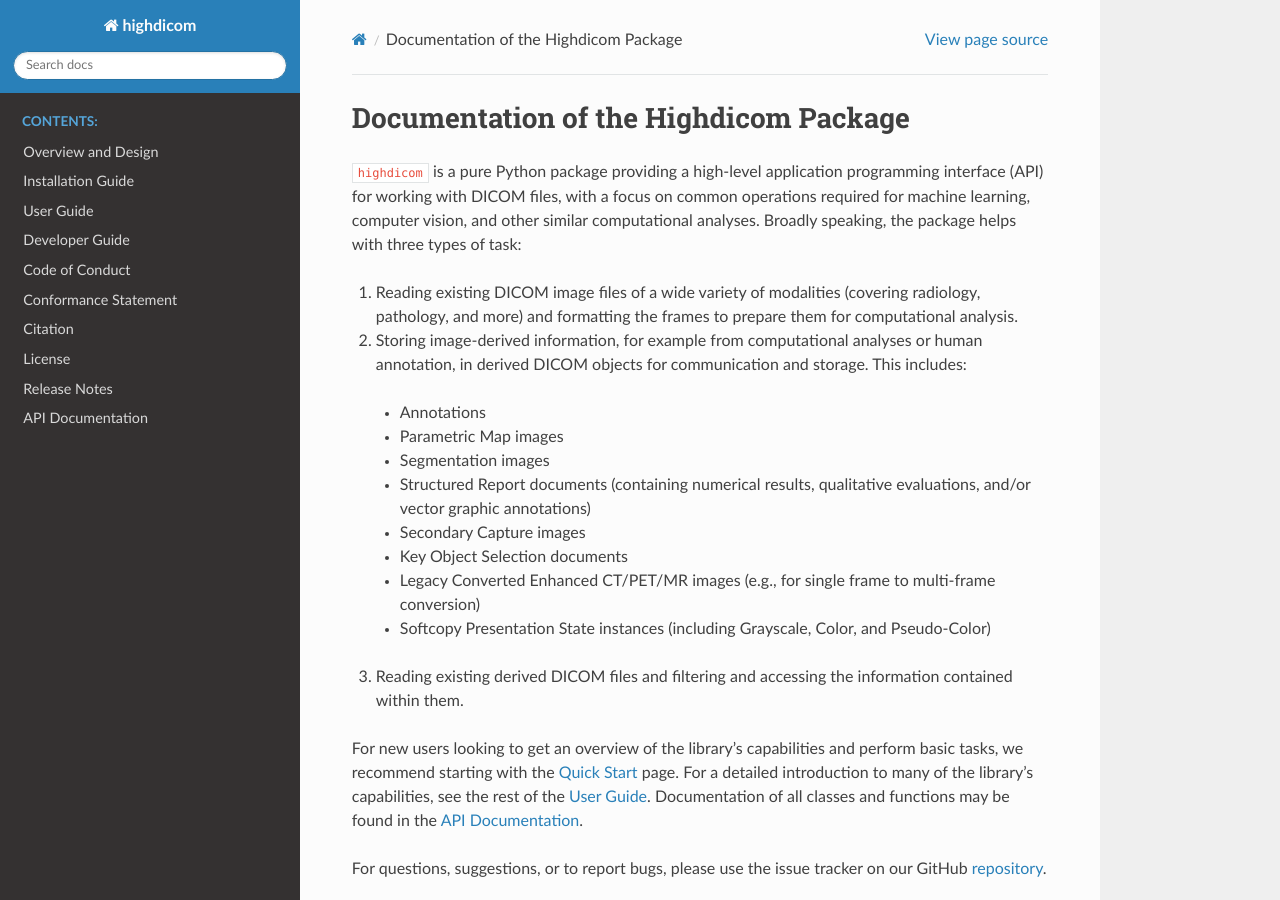
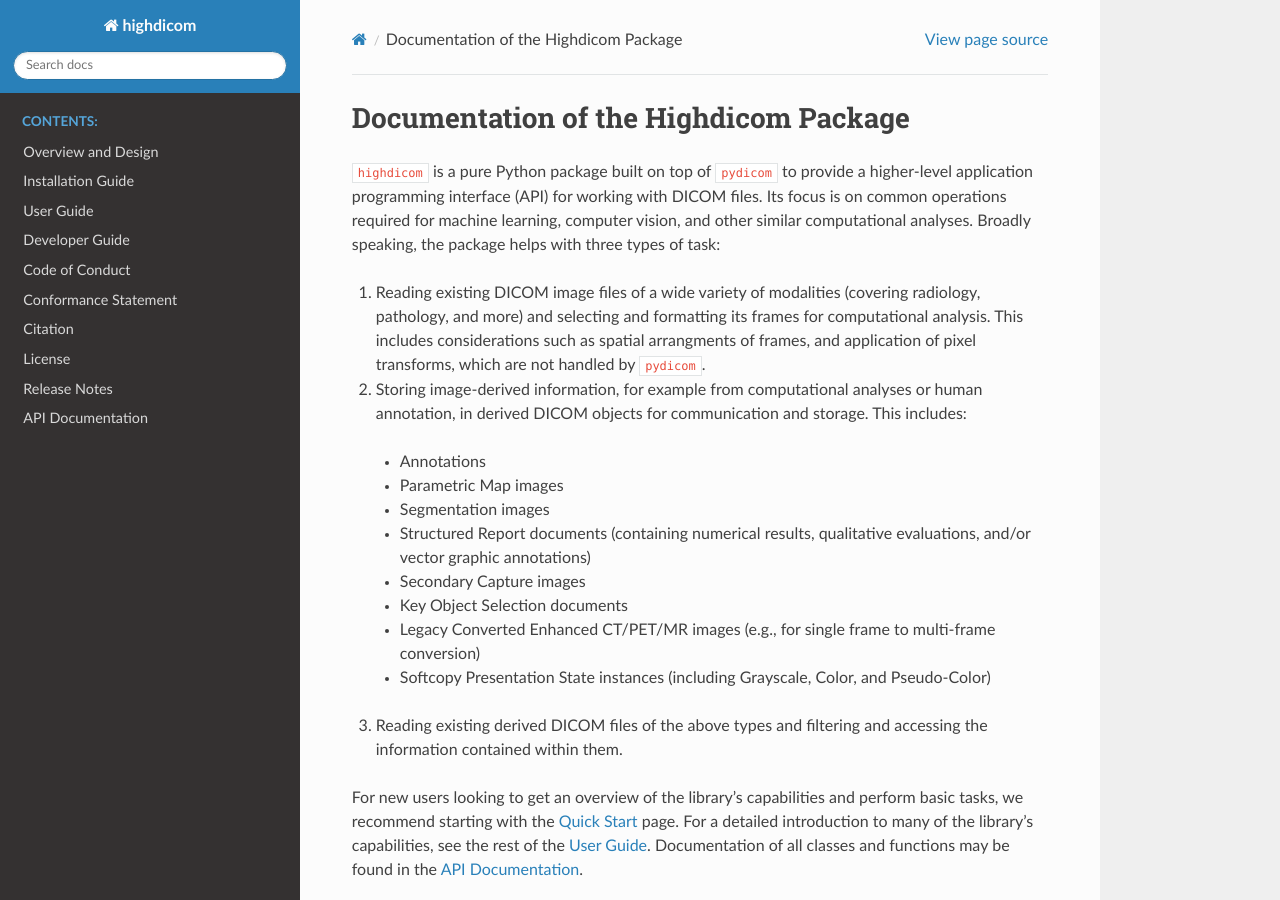
Before and after one commit to ImagingDataCommons/highdicom, a Sphinx documentation site: the page built from docs/index.rst, in a window 1280 px wide and 900 px high. Built offline with Sphinx 7.4.7 and the Read the Docs theme 3.1.0, drawn with Linux system fonts in a browser that asks for light colours; pages that are not in the unit, such as notebooks, are missing from menus.

Commit message:
Add pydicom and highdicom docs page

```diff
--- a/docs/general.rst
+++ b/docs/general.rst
@@ -10,6 +10,7 @@
    :maxdepth: 2
    :caption: Contents:
 
+   highdicom_and_pydicom
    image
    pixel_transforms
    volume
--- a/docs/index.rst
+++ b/docs/index.rst
@@ -1,9 +1,9 @@
 Documentation of the Highdicom Package
 ======================================
 
-``highdicom`` is a pure Python package providing a high-level application programming interface (API) for working with DICOM files, with a focus on common operations required for machine learning, computer vision, and other similar computational analyses. Broadly speaking, the package helps with three types of task:
+``highdicom`` is a pure Python package built on top of ``pydicom`` to provide a higher-level application programming interface (API) for working with DICOM files. Its focus is on common operations required for machine learning, computer vision, and other similar computational analyses. Broadly speaking, the package helps with three types of task:
 
-1. Reading existing DICOM image files of a wide variety of modalities (covering radiology, pathology, and more) and formatting the frames to prepare them for computational analysis.
+1. Reading existing DICOM image files of a wide variety of modalities (covering radiology, pathology, and more) and selecting and formatting its frames for computational analysis. This includes considerations such as spatial arrangments of frames, and application of pixel transforms, which are not handled by ``pydicom``.
 2. Storing image-derived information, for example from computational analyses or human annotation, in derived DICOM objects for communication and storage. This includes:
 
   - Annotations
@@ -15,7 +15,7 @@
   - Legacy Converted Enhanced CT/PET/MR images (e.g., for single frame to multi-frame conversion)
   - Softcopy Presentation State instances (including Grayscale, Color, and Pseudo-Color)
 
-3. Reading existing derived DICOM files and filtering and accessing the information contained within them.
+3. Reading existing derived DICOM files of the above types and filtering and accessing the information contained within them.
 
 For new users looking to get an overview of the library's capabilities and perform basic tasks, we recommend starting with the :ref:`quick-start` page. For a detailed introduction to many of the library's capabilities, see the rest of the :ref:`user-guide`. Documentation of all classes and functions may be found in the :ref:`api-docs`.
 
```
Also changed, not shown: README.md (+4 -3 lines).
